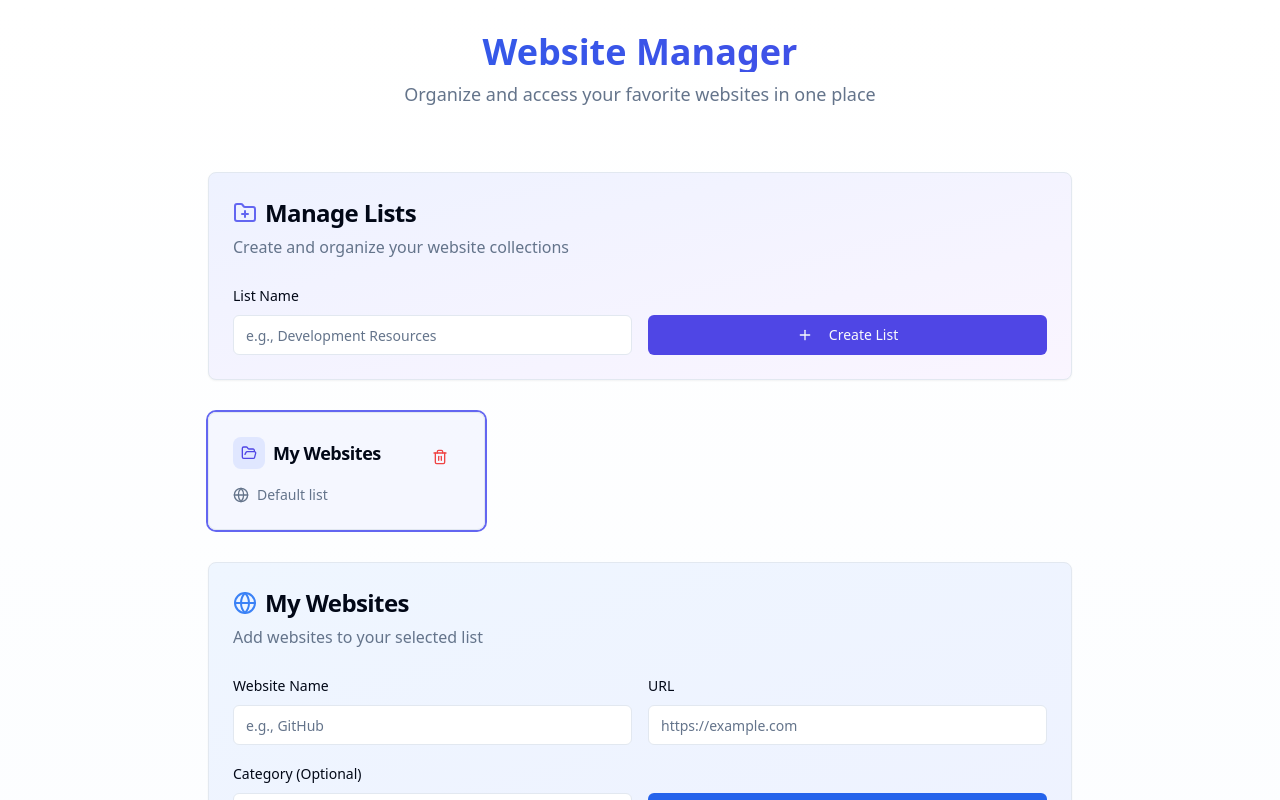
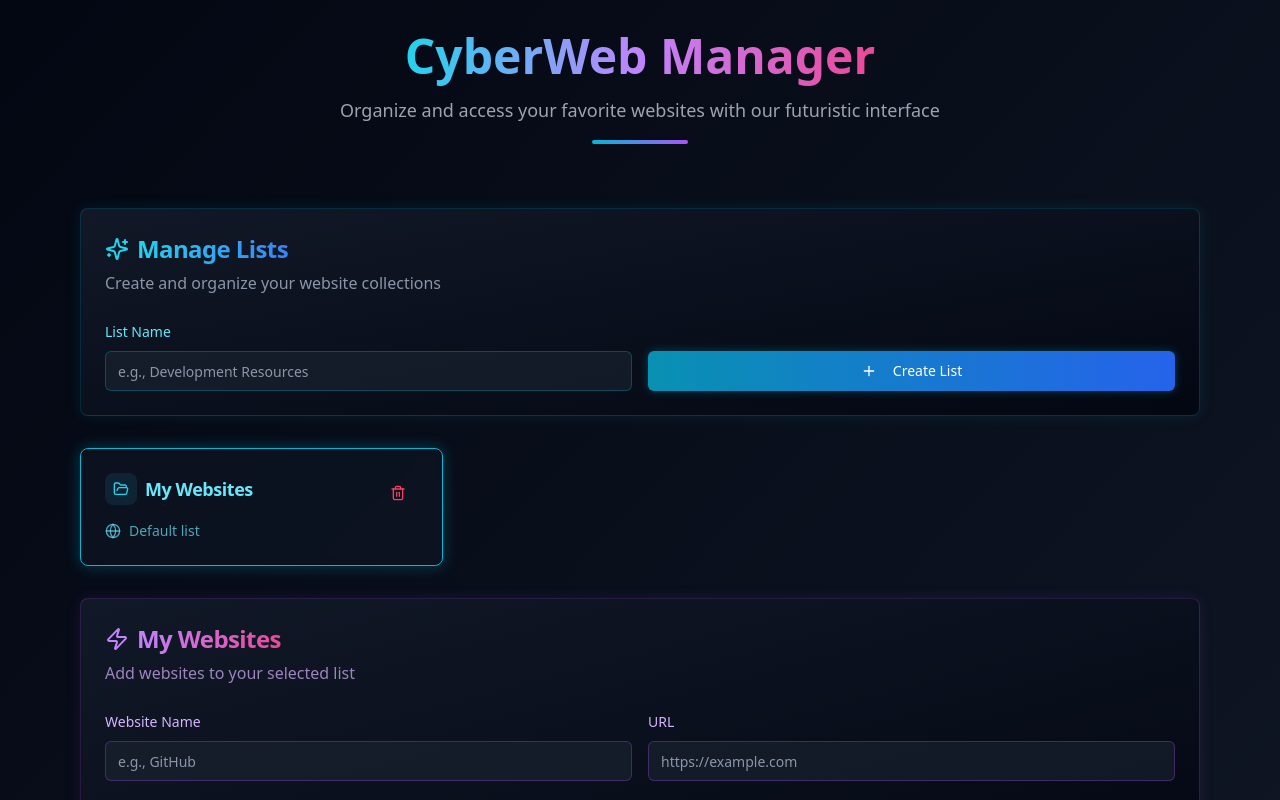
Before and after one commit to Rajveer1111231/CTONEW, a React (Vite) app: page / in a window 1280 px wide. Shown: the top 800 px of the page. Built offline with nearby package versions, Linux system fonts and the light colour scheme.

Commit message:
[dyad] Implementing futuristic dark theme - wrote 4 file(s)

```diff
--- a/src/components/ListManager.tsx
+++ b/src/components/ListManager.tsx
@@ -11,7 +11,8 @@ import {
   Edit3,
   Globe,
   FolderOpen,
-  FolderPlus
+  FolderPlus,
+  Sparkles
 } from "lucide-react";
 import { useToast } from "@/hooks/use-toast";
 
@@ -72,32 +73,35 @@ const ListManager = ({
   };
 
   return (
-    <div className="max-w-4xl mx-auto p-4">
-      <Card className="mb-8 bg-gradient-to-br from-indigo-50 to-purple-50 dark:from-indigo-950 dark:to-purple-950">
+    <div className="max-w-6xl mx-auto p-4">
+      <Card className="mb-8 bg-gradient-to-br from-gray-900 to-gray-950 border border-cyan-500/20 shadow-[0_0_15px_rgba(6,182,212,0.1)]">
         <CardHeader>
-          <CardTitle className="flex items-center gap-2 text-2xl">
-            <FolderPlus className="h-6 w-6 text-indigo-500" />
-            Manage Lists
+          <CardTitle className="flex items-center gap-2 text-2xl text-cyan-400">
+            <Sparkles className="h-6 w-6 text-cyan-400" />
+            <span className="bg-clip-text text-transparent bg-gradient-to-r from-cyan-400 to-blue-500">
+              Manage Lists
+            </span>
           </CardTitle>
-          <p className="text-muted-foreground">
+          <p className="text-muted-foreground text-cyan-300/70">
             Create and organize your website collections
           </p>
         </CardHeader>
         <CardContent>
           <div className="grid grid-cols-1 md:grid-cols-2 gap-4">
             <div className="space-y-2">
-              <Label htmlFor="listName">List Name</Label>
+              <Label htmlFor="listName" className="text-cyan-300">List Name</Label>
               <Input
                 id="listName"
                 placeholder="e.g., Development Resources"
                 value={newListName}
                 onChange={(e) => setNewListName(e.target.value)}
+                className="bg-gray-800/50 border-cyan-500/30 text-cyan-100 focus:ring-2 focus:ring-cyan-500/50"
               />
             </div>
             <div className="flex items-end">
               <Button
                 onClick={addList}
-                className="w-full bg-indigo-600 hover:bg-indigo-700"
+                className="w-full bg-gradient-to-r from-cyan-600 to-blue-600 hover:from-cyan-500 hover:to-blue-500 text-white shadow-[0_0_10px_rgba(6,182,212,0.3)]"
               >
                 <Plus className="mr-2 h-4 w-4" />
                 Create List
@@ -108,11 +112,11 @@ const ListManager = ({
       </Card>
 
       {lists.length === 0 ? (
-        <Card className="text-center py-12">
+        <Card className="text-center py-12 bg-gray-900/50 border border-cyan-500/20 backdrop-blur-sm">
           <CardContent>
-            <FolderOpen className="mx-auto h-12 w-12 text-muted-foreground" />
-            <h3 className="mt-4 text-lg font-medium">No lists created</h3>
-            <p className="mt-2 text-muted-foreground">
+            <FolderOpen className="mx-auto h-12 w-12 text-cyan-400/50" />
+            <h3 className="mt-4 text-lg font-medium text-cyan-300">No lists created</h3>
+            <p className="mt-2 text-cyan-300/70">
               Create your first list using the form above
             </p>
           </CardContent>
@@ -122,18 +126,18 @@ const ListManager = ({
           {lists.map((list) => (
             <Card
               key={list.id}
-              className={`cursor-pointer transition-all duration-300 hover:shadow-lg hover:-translate-y-1 ${
+              className={`cursor-pointer transition-all duration-300 hover:shadow-[0_0_15px_rgba(6,182,212,0.2)] hover:-translate-y-1 bg-gray-900/50 border ${
                 activeListId === list.id
-                  ? "ring-2 ring-indigo-500 bg-indigo-50/50 dark:bg-indigo-900/20"
-                  : ""
-              }`}
+                  ? "border-cyan-500 shadow-[0_0_15px_rgba(6,182,212,0.3)]"
+                  : "border-gray-700"
+              } backdrop-blur-sm`}
               onClick={() => setActiveListId(list.id)}
             >
               <CardHeader className="pb-2">
                 <div className="flex justify-between items-start">
-                  <CardTitle className="text-lg flex items-center gap-2">
-                    <div className="bg-indigo-100 dark:bg-indigo-900 p-2 rounded-lg">
-                      <FolderOpen className="h-4 w-4 text-indigo-600 dark:text-indigo-300" />
+                  <CardTitle className="text-lg flex items-center gap-2 text-cyan-300">
+                    <div className="bg-cyan-900/30 p-2 rounded-lg">
+                      <FolderOpen className="h-4 w-4 text-cyan-400" />
                     </div>
                     <span className="truncate max-w-[140px]">{list.name}</span>
                   </CardTitle>
@@ -144,14 +148,14 @@ const ListManager = ({
                       e.stopPropagation();
                       removeList(list.id, list.name);
                     }}
-                    className="text-destructive hover:text-destructive hover:bg-destructive/10"
+                    className="text-rose-500 hover:text-rose-400 hover:bg-rose-500/10"
                   >
                     <Trash2 className="h-4 w-4" />
                   </Button>
                 </div>
               </CardHeader>
               <CardContent>
-                <div className="flex items-center text-sm text-muted-foreground">
+                <div className="flex items-center text-sm text-cyan-300/70">
                   <Globe className="mr-2 h-4 w-4" />
                   <span>
                     {list.id === "default" ? "Default list" : "Custom list"}
--- a/src/components/WebsiteList.tsx
+++ b/src/components/WebsiteList.tsx
@@ -12,7 +12,8 @@ import {
   Globe,
   Search,
   Calendar,
-  Tag
+  Tag,
+  Zap
 } from "lucide-react";
 import { useToast } from "@/hooks/use-toast";
 import { format } from "date-fns";
@@ -121,14 +122,16 @@ const WebsiteList = ({
   const filteredWebsites = websites.filter(website => website.listId === activeListId);
 
   return (
-    <div className="max-w-4xl mx-auto p-4">
-      <Card className="mb-8 bg-gradient-to-br from-blue-50 to-indigo-50 dark:from-blue-950 dark:to-indigo-950">
+    <div className="max-w-6xl mx-auto p-4">
+      <Card className="mb-8 bg-gradient-to-br from-gray-900 to-gray-950 border border-purple-500/20 shadow-[0_0_15px_rgba(168,85,247,0.1)]">
         <CardHeader>
-          <CardTitle className="flex items-center gap-2 text-2xl">
-            <Globe className="h-6 w-6 text-blue-500" />
-            {activeList ? activeList.name : "Select a List"}
+          <CardTitle className="flex items-center gap-2 text-2xl text-purple-400">
+            <Zap className="h-6 w-6 text-purple-400" />
+            <span className="bg-clip-text text-transparent bg-gradient-to-r from-purple-400 to-pink-500">
+              {activeList ? activeList.name : "Select a List"}
+            </span>
           </CardTitle>
-          <p className="text-muted-foreground">
+          <p className="text-muted-foreground text-purple-300/70">
             {activeList
               ? "Add websites to your selected list"
               : "Please select a list from the manager above"}
@@ -137,39 +140,42 @@ const WebsiteList = ({
         <CardContent>
           <div className="grid grid-cols-1 md:grid-cols-2 gap-4">
             <div className="space-y-2">
-              <Label htmlFor="name">Website Name</Label>
+              <Label htmlFor="name" className="text-purple-300">Website Name</Label>
               <Input
                 id="name"
                 placeholder="e.g., GitHub"
                 value={name}
                 onChange={(e) => setName(e.target.value)}
                 disabled={!activeListId}
+                className="bg-gray-800/50 border-purple-500/30 text-purple-100 focus:ring-2 focus:ring-purple-500/50 disabled:opacity-50"
               />
             </div>
             <div className="space-y-2">
-              <Label htmlFor="url">URL</Label>
+              <Label htmlFor="url" className="text-purple-300">URL</Label>
               <Input
                 id="url"
                 placeholder="https://example.com"
                 value={url}
                 onChange={(e) => setUrl(e.target.value)}
                 disabled={!activeListId}
+                className="bg-gray-800/50 border-purple-500/30 text-purple-100 focus:ring-2 focus:ring-purple-500/50 disabled:opacity-50"
               />
             </div>
             <div className="space-y-2">
-              <Label htmlFor="category">Category (Optional)</Label>
+              <Label htmlFor="category" className="text-purple-300">Category (Optional)</Label>
               <Input
                 id="category"
                 placeholder="e.g., Development"
                 value={category}
                 onChange={(e) => setCategory(e.target.value)}
                 disabled={!activeListId}
+                className="bg-gray-800/50 border-purple-500/30 text-purple-100 focus:ring-2 focus:ring-purple-500/50 disabled:opacity-50"
               />
             </div>
             <div className="flex items-end">
               <Button
                 onClick={addWebsite}
-                className="w-full bg-blue-600 hover:bg-blue-700"
+                className="w-full bg-gradient-to-r from-purple-600 to-pink-600 hover:from-purple-500 hover:to-pink-500 text-white shadow-[0_0_10px_rgba(168,85,247,0.3)] disabled:opacity-50"
                 disabled={!activeListId}
               >
                 <Plus className="mr-2 h-4 w-4" />
@@ -181,21 +187,21 @@ const WebsiteList = ({
       </Card>
 
       {!activeListId ? (
-        <Card className="text-center py-12">
+        <Card className="text-center py-12 bg-gray-900/50 border border-purple-500/20 backdrop-blur-sm">
           <CardContent>
-            <FolderOpen className="mx-auto h-12 w-12 text-muted-foreground" />
-            <h3 className="mt-4 text-lg font-medium">No List Selected</h3>
-            <p className="mt-2 text-muted-foreground">
+            <FolderOpen className="mx-auto h-12 w-12 text-purple-400/50" />
+            <h3 className="mt-4 text-lg font-medium text-purple-300">No List Selected</h3>
+            <p className="mt-2 text-purple-300/70">
               Select a list from the manager above to start adding websites
             </p>
           </CardContent>
         </Card>
       ) : filteredWebsites.length === 0 ? (
-        <Card className="text-center py-12">
+        <Card className="text-center py-12 bg-gray-900/50 border border-purple-500/20 backdrop-blur-sm">
           <CardContent>
-            <Globe className="mx-auto h-12 w-12 text-muted-foreground" />
-            <h3 className="mt-4 text-lg font-medium">No websites in this list</h3>
-            <p className="mt-2 text-muted-foreground">
+            <Globe className="mx-auto h-12 w-12 text-purple-400/50" />
+            <h3 className="mt-4 text-lg font-medium text-purple-300">No websites in this list</h3>
+            <p className="mt-2 text-purple-300/70">
               Add your first website using the form above
             </p>
           </CardContent>
@@ -205,13 +211,13 @@ const WebsiteList = ({
           {filteredWebsites.map((website) => (
             <Card
               key={website.id}
-              className="hover:shadow-lg transition-all duration-300 hover:-translate-y-1"
+              className="hover:shadow-[0_0_15px_rgba(168,85,247,0.2)] transition-all duration-300 hover:-translate-y-1 bg-gray-900/50 border border-gray-700 backdrop-blur-sm"
             >
               <CardHeader className="pb-2">
                 <div className="flex justify-between items-start">
-                  <CardTitle className="text-lg flex items-center gap-2">
-                    <div className="bg-blue-100 dark:bg-blue-900 p-2 rounded-lg">
-                      <Globe className="h-4 w-4 text-blue-600 dark:text-blue-300" />
+                  <CardTitle className="text-lg flex items-center gap-2 text-purple-300">
+                    <div className="bg-purple-900/30 p-2 rounded-lg">
+                      <Globe className="h-4 w-4 text-purple-400" />
                     </div>
                     <span className="truncate max-w-[140px]">{website.name}</span>
                   </CardTitle>
@@ -219,7 +225,7 @@ const WebsiteList = ({
                     variant="ghost"
                     size="icon"
                     onClick={() => removeWebsite(website.id, website.name)}
-                    className="text-destructive hover:text-destructive hover:bg-destructive/10"
+                    className="text-rose-500 hover:text-rose-400 hover:bg-rose-500/10"
                   >
                     <Trash2 className="h-4 w-4" />
                   </Button>
@@ -227,18 +233,18 @@ const WebsiteList = ({
               </CardHeader>
               <CardContent>
                 <div className="space-y-3">
-                  <div className="flex items-center text-sm text-muted-foreground">
+                  <div className="flex items-center text-sm text-purple-300/70">
                     <Tag className="mr-2 h-4 w-4" />
                     <span className="truncate">{website.category}</span>
                   </div>
-                  <div className="flex items-center text-sm text-muted-foreground">
+                  <div className="flex items-center text-sm text-purple-300/70">
                     <Calendar className="mr-2 h-4 w-4" />
                     <span>{format(website.createdAt, "MMM d, yyyy")}</span>
                   </div>
                   <Button
                     variant="outline"
                     size="sm"
-                    className="w-full mt-2"
+                    className="w-full mt-2 border-purple-500/30 text-purple-300 hover:bg-purple-500/10"
                     onClick={() => openWebsite(website.url)}
                   >
                     <ExternalLink className="mr-2 h-4 w-4" />
--- a/src/globals.css
+++ b/src/globals.css
@@ -4,89 +4,34 @@
 
 @layer base {
   :root {
-    --background: 0 0% 100%;
-    --foreground: 222.2 84% 4.9%;
-
-    --card: 0 0% 100%;
-    --card-foreground: 222.2 84% 4.9%;
-
-    --popover: 0 0% 100%;
-    --popover-foreground: 222.2 84% 4.9%;
-
-    --primary: 222.2 47.4% 11.2%;
-    --primary-foreground: 210 40% 98%;
-
-    --secondary: 210 40% 96.1%;
-    --secondary-foreground: 222.2 47.4% 11.2%;
-
-    --muted: 210 40% 96.1%;
-    --muted-foreground: 215.4 16.3% 46.9%;
-
-    --accent: 210 40% 96.1%;
-    --accent-foreground: 222.2 47.4% 11.2%;
-
-    --destructive: 0 84.2% 60.2%;
-    --destructive-foreground: 210 40% 98%;
-
-    --border: 214.3 31.8% 91.4%;
-    --input: 214.3 31.8% 91.4%;
-    --ring: 222.2 84% 4.9%;
-
+    --background: 222 22% 10%;
+    --foreground: 210 15% 90%;
+    --card: 222 22% 12%;
+    --card-foreground: 210 15% 90%;
+    --popover: 222 22% 12%;
+    --popover-foreground: 210 15% 90%;
+    --primary: 197 71% 54%;
+    --primary-foreground: 0 0% 100%;
+    --secondary: 252 47% 47%;
+    --secondary-foreground: 0 0% 100%;
+    --muted: 222 22% 20%;
+    --muted-foreground: 215 15% 60%;
+    --accent: 252 47% 47%;
+    --accent-foreground: 0 0% 100%;
+    --destructive: 0 84% 60%;
+    --destructive-foreground: 0 0% 100%;
+    --border: 222 22% 25%;
+    --input: 222 22% 25%;
+    --ring: 197 71% 54%;
     --radius: 0.5rem;
-
-    --sidebar-background: 0 0% 98%;
-
-    --sidebar-foreground: 240 5.3% 26.1%;
-
-    --sidebar-primary: 240 5.9% 10%;
-
-    --sidebar-primary-foreground: 0 0% 98%;
-
-    --sidebar-accent: 240 4.8% 95.9%;
-
-    --sidebar-accent-foreground: 240 5.9% 10%;
-
-    --sidebar-border: 220 13% 91%;
-
-    --sidebar-ring: 217.2 91.2% 59.8%;
-  }
-
-  .dark {
-    --background: 222.2 84% 4.9%;
-    --foreground: 210 40% 98%;
-
-    --card: 222.2 84% 4.9%;
-    --card-foreground: 210 40% 98%;
-
-    --popover: 222.2 84% 4.9%;
-    --popover-foreground: 210 40% 98%;
-
-    --primary: 210 40% 98%;
-    --primary-foreground: 222.2 47.4% 11.2%;
-
-    --secondary: 217.2 32.6% 17.5%;
-    --secondary-foreground: 210 40% 98%;
-
-    --muted: 217.2 32.6% 17.5%;
-    --muted-foreground: 215 20.2% 65.1%;
-
-    --accent: 217.2 32.6% 17.5%;
-    --accent-foreground: 210 40% 98%;
-
-    --destructive: 0 62.8% 30.6%;
-    --destructive-foreground: 210 40% 98%;
-
-    --border: 217.2 32.6% 17.5%;
-    --input: 217.2 32.6% 17.5%;
-    --ring: 212.7 26.8% 83.9%;
-    --sidebar-background: 240 5.9% 10%;
-    --sidebar-foreground: 240 4.8% 95.9%;
-    --sidebar-primary: 224.3 76.3% 48%;
+    --sidebar-background: 222 22% 12%;
+    --sidebar-foreground: 210 15% 90%;
+    --sidebar-primary: 197 71% 54%;
     --sidebar-primary-foreground: 0 0% 100%;
-    --sidebar-accent: 240 3.7% 15.9%;
-    --sidebar-accent-foreground: 240 4.8% 95.9%;
-    --sidebar-border: 240 3.7% 15.9%;
-    --sidebar-ring: 217.2 91.2% 59.8%;
+    --sidebar-accent: 252 47% 47%;
+    --sidebar-accent-foreground: 0 0% 100%;
+    --sidebar-border: 222 22% 25%;
+    --sidebar-ring: 197 71% 54%;
   }
 }
 
@@ -94,8 +39,26 @@
   * {
     @apply border-border;
   }
-
   body {
     @apply bg-background text-foreground;
+    font-feature-settings: "rlig" 1, "calt" 1;
   }
 }
+
+/* Custom scrollbar for dark theme */
+::-webkit-scrollbar {
+  width: 8px;
+}
+
+::-webkit-scrollbar-track {
+  background: #1e293b;
+}
+
+::-webkit-scrollbar-thumb {
+  background: #4f46e5;
+  border-radius: 4px;
+}
+
+::-webkit-scrollbar-thumb:hover {
+  background: #6366f1;
+}
--- a/src/pages/Index.tsx
+++ b/src/pages/Index.tsx
@@ -1,4 +1,4 @@
-// Update this page to include the website list manager
+// Update this page to include the website list manager with futuristic dark theme
 import { useState } from "react";
 import { MadeWithDyad } from "@/components/made-with-dyad";
 import WebsiteList from "@/components/WebsiteList";
@@ -27,15 +27,27 @@ const Index = () => {
   const [activeListId, setActiveListId] = useState<string | null>("default");
 
   return (
-    <div className="min-h-screen bg-gradient-to-b from-background to-blue-50/30 dark:to-blue-950/10">
-      <div className="container py-8">
+    <div className="min-h-screen bg-gradient-to-br from-gray-950 to-gray-900 text-gray-100">
+      {/* Animated background elements */}
+      <div className="fixed inset-0 overflow-hidden -z-10">
+        <div className="absolute top-1/4 left-1/4 w-64 h-64 bg-cyan-500/10 rounded-full blur-3xl animate-pulse"></div>
+        <div className="absolute bottom-1/3 right-1/4 w-72 h-72 bg-purple-500/10 rounded-full blur-3xl animate-pulse"></div>
+        <div className="absolute top-1/3 right-1/3 w-48 h-48 bg-blue-500/10 rounded-full blur-3xl animate-pulse"></div>
+      </div>
+
+      <div className="container py-8 relative">
         <header className="text-center mb-12">
-          <h1 className="text-4xl font-bold bg-gradient-to-r from-blue-600 to-indigo-600 bg-clip-text text-transparent">
-            Website Manager
+          <h1 className="text-4xl md:text-5xl font-bold mb-4">
+            <span className="bg-clip-text text-transparent bg-gradient-to-r from-cyan-400 via-purple-400 to-pink-500">
+              CyberWeb Manager
+            </span>
           </h1>
-          <p className="text-lg text-muted-foreground mt-2">
-            Organize and access your favorite websites in one place
+          <p className="text-lg text-gray-400 max-w-2xl mx-auto">
+            Organize and access your favorite websites with our futuristic interface
           </p>
+          <div className="mt-4 flex justify-center">
+            <div className="h-1 w-24 bg-gradient-to-r from-cyan-500 to-purple-500 rounded-full"></div>
+          </div>
         </header>
 
         <ListManager
```
